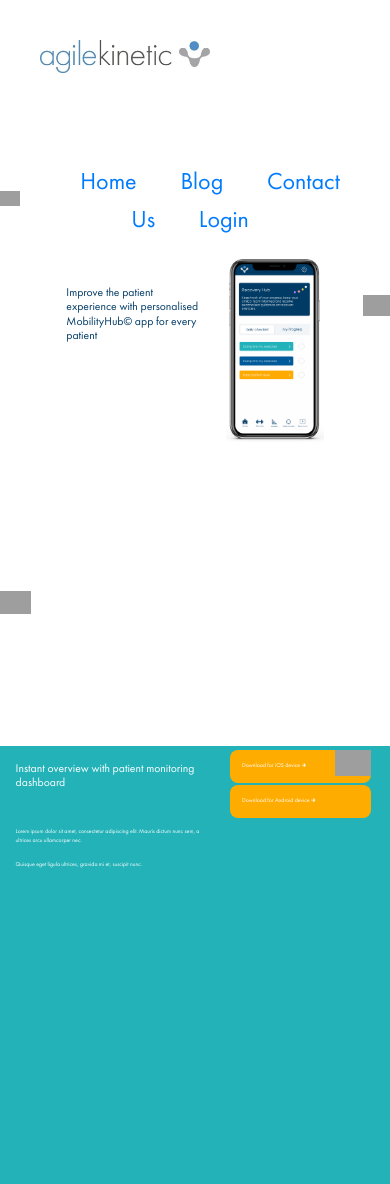
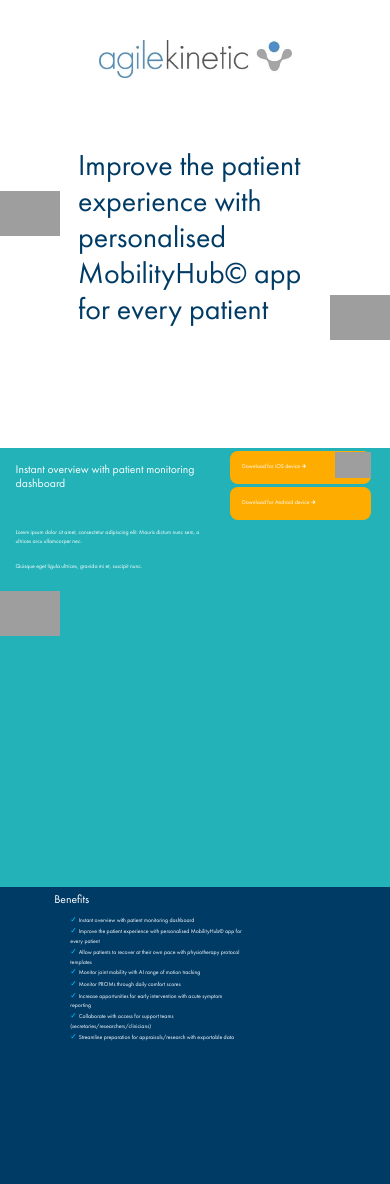
Before and after one commit to Sean-Marney/Agile-Kinetic-Mobility-Hub, a Flask app: page /static/index.html in a window 390 px wide. Shown: the top 1184 px of the page. Run offline with Flask 2, Linux system fonts and the light colour scheme; some libraries are stand-ins or nearby versions; grey boxes are pictures that could not be loaded.

Commit message:
Intro text and phone of intro screen now responsive

```diff
--- a/static/css/index.css
+++ b/static/css/index.css
@@ -139,8 +139,6 @@
 
 }
 
-
-
 #introText{
   color: #003B66;
   margin-left: 17%;
@@ -148,8 +146,37 @@
   font-size: 3vw;
   float:left;
   padding-top: 8%;
-  margin-bottom: 10%
+  margin-bottom: 10%;
+
 }
+
+@media (min-width:0px) and (max-width:900px) {
+  #introText{
+    width:60%;
+    margin-left: 20%;
+    margin-right: 20%;
+    font-size: 30px;
+  }
+
+  .navbarLinks{
+    display: none;
+  }
+
+  .icons{
+    min-width: 60px;
+  }
+
+  #overview{
+    height: 330px;
+  }
+
+  #appPreview{
+    display: none;
+    margin: 0 auto;
+  }
+
+}
+
 
 #appPreview{
   margin-right: 17%;
--- a/static/footer.html
+++ b/static/footer.html
@@ -30,6 +30,7 @@
   .footerLinks{
     margin: 0;
     padding-left: 1.4%;
+    font-size: 1vw;
   }
 
   #logoMark{
--- a/static/index.html
+++ b/static/index.html
@@ -24,7 +24,7 @@
 
       <div id="overview" class="con">
         <h1 id="introText">Improve the patient experience with personalised MobilityHub© app for every patient</h1>
-        <img id="appPreview" src="/static/assets/app3.png" alt="MobilityHub App">
+        <img id="appPreview" src="/static/assets/app4.png" alt="MobilityHub App">
         <img src="/static/assets/circleIcon.svg" id="circleIcon" class="icons">
         <img src="/static/assets/blob3.svg" id="blob3" class="icons">
         <img src="/static/assets/croppedIcon1.svg" id="croppedIcon1" class="icons">
--- a/static/navBar.html
+++ b/static/navBar.html
@@ -21,7 +21,7 @@
     padding:20px;
     display:inline;
     font-family: Arial;
-    font-size: 24px;
+    font-size: 2vw;
     color: #22B2B8;
   }
 
@@ -31,6 +31,15 @@
     float:right;
     padding-top: 50px;
     padding-right: 30px;
+  }
+
+  @media (min-width:0px) and (max-width:900px) {
+    #headerLogo{
+      text-align:center;
+      width:70%;
+      display:block;
+      margin:auto;
+    }
   }
 
 </style>
```
Also changed, not shown: static/assets/App screens/Comfort score [selected]@2x.png (added), static/assets/App screens/Dash [daily checklist] Checked@2x.png (added), static/assets/App screens/Report symptoms [selected]@2x.png (added), static/assets/app4.png (added), static/assets/app5.svg (added), 1 other file.
